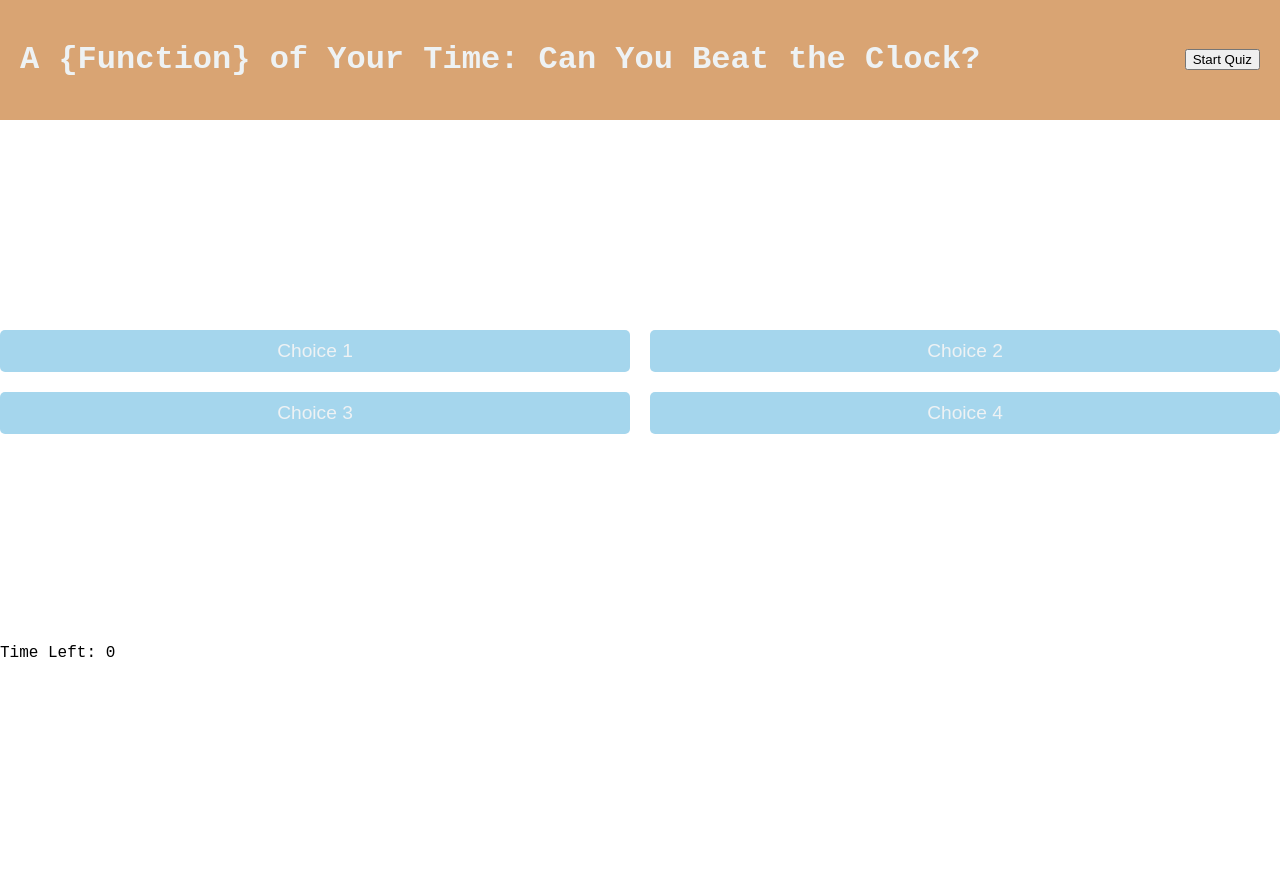
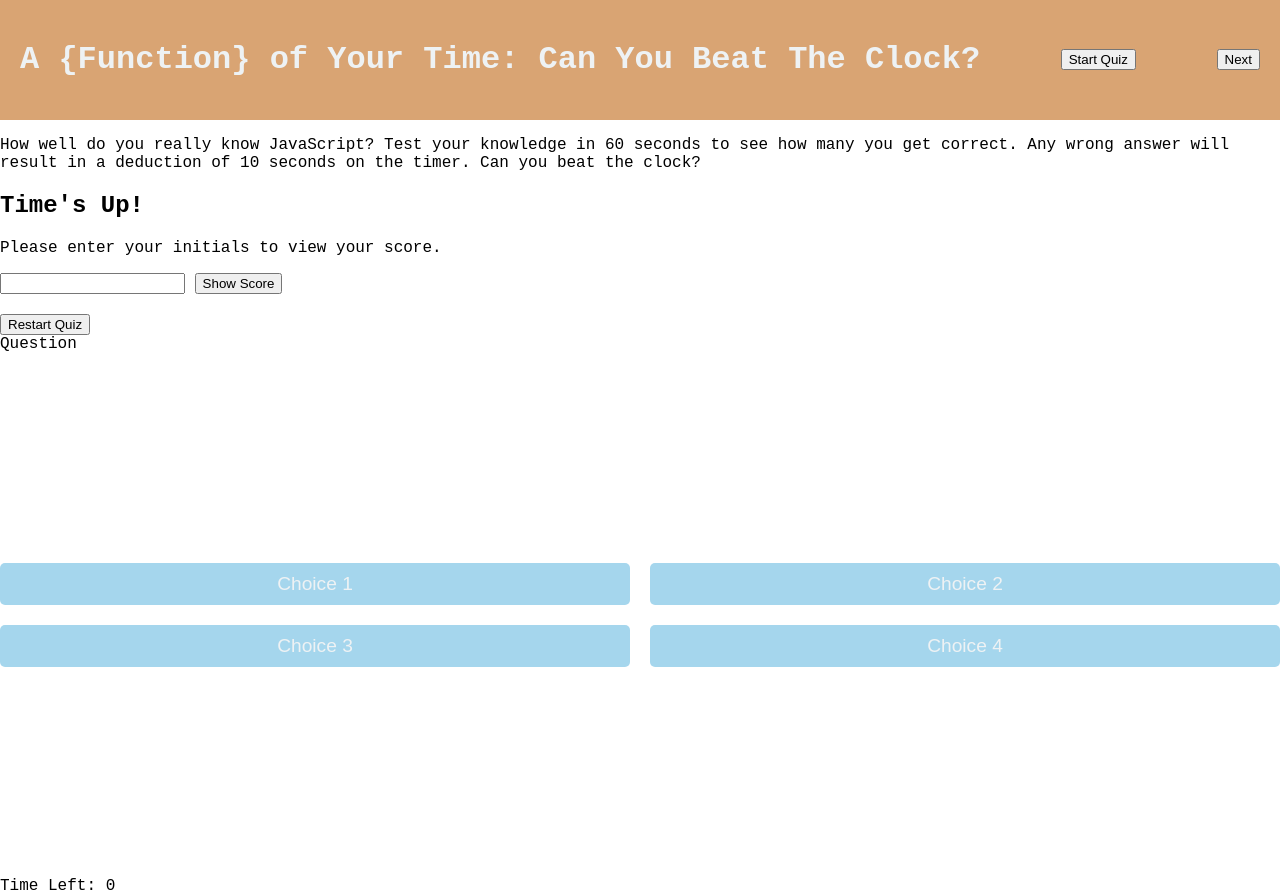
Before and after one commit to ima2132/Code-Quiz, a plain HTML site: page index.html in a window 1280 px wide. Before the commit the page ends 800 px from the top, so only its background shows below. Drawn offline with Linux system fonts and the light colour scheme.

Commit message:
added to index.html; was missing a lot of class ids which was probably causing the issues in script.js

```diff
--- a/assets/script.js
+++ b/assets/script.js
@@ -95,17 +95,15 @@ function startQuiz() {
 // added function to show question and answer choices
 
 function showQuestion(question) {
-  // console.log(questionContainer);
-  // questionContainer.innerHTML = question.question;
   console.log(questions);
 
-  // resetState();
+  resetState();
   questionElement.textContent = questions[currentQuestion].question;
-    questions[currentQuestion].choices.forEach(function(choice, i) {
+  questions[currentQuestion].choices.forEach(function (choice, i) {
     var button = document.createElement("button");
     button.classList.add("btn");
     button.textContent = choice;
-      button.addEventListener("click", function() {
+    button.addEventListener("click", function () {
       if (choice === questions[currentQuestion].answer) {
         score++;
       } else {
@@ -120,13 +118,7 @@ function showQuestion(question) {
     });
     answerButtons.appendChild(button);
   });
-  }
-
-  // added function to reset answer choices
-function resetState() {
-    while (answerButtons.firstChild) {
-      answerButtons.removeChild(answerButtons.firstChild);
-    }
+  var answerButtons = document.getElementById("answer-buttons");
 }
 
   // added function to end quiz
--- a/assets/style.css
+++ b/assets/style.css
@@ -40,3 +40,5 @@ body {
     align-items: center;
     text-align: center;
   }
+
+  .h2
--- a/index.html
+++ b/index.html
@@ -3,32 +3,55 @@
 <head>
     <meta charset="UTF-8">
     <meta name="viewport" content="width=device-width, initial-scale=1.0">
-    <title>A {Function} of Your Time: Can You Beat the Clock?</title>
+    <title>A {Function} of Your Time: Can You Beat The Clock?</title>
     <link rel="stylesheet" href="./assets/style.css">
 </head>
 <body>
 
 <!------------------------header section --------------------------------->
     <header>
-        <h1>A {Function} of Your Time: Can You Beat the Clock?</h1>
+        <h1>A {Function} of Your Time: Can You Beat The Clock?</h1>
         <button id="start-btn">Start Quiz</button>
+        <button id="next-btn" class="hide">Next</button>
     </header>
-<!----------------------main question/button/timer section---------------------------------------->
+
+ <!----------------------main prompt section---------------------------------------->
 <main>
+    <section>
+        <div class="container">
+            <p id="prompt"> How well do you really know JavaScript? Test your knowledge in 60 seconds to see how many you get correct. Any wrong answer will result in a deduction of 10 seconds on the timer. Can you beat the clock?</p>
+        </div>
+    </section>
+
+    <section>
+        <div id="score" class="hide">
+            <h2>Time's Up!</h2>
+            <p> Please enter your initials to view your score.</p>
+            <input type="text" id="initial" name="name">
+            <button id="show-score">Show Score</button>
+            <div id="final" class="hide">
+                <h2 id="scores"></h2>
+                <button id="restart">Restart Quiz</button>
+            </div>
+        </div>
+
+<!--------------------questions ------------------------->
         <div id="question-container" class="hide">
-        <div id="question"></div>
-        <div id="choice-buttons" class="btn-grid">
+            <div id="question">Question</div>
+            <div id="answer-buttons" class="btn-grid">
                 <button class="btn">Choice 1</button>
                 <button class="btn">Choice 2</button>
                 <button class="btn">Choice 3</button>
                 <button class="btn">Choice 4</button>
             </div>
+            <p id="result"></p>
         </div>
-    <div id="feedback" class="hide"></div>
+    </section>
+</main>
+
+<!--------------------------------timer--------------------------------->
     <div id="timer">Time Left: <span id="time">0</span></div>
-    </main>
-<!-------------------------------------------------------------------------->
+</body>
 
 <script src="./assets/script.js"></script>
-</body>
 </html>
```
Lines whose indentation alone changed are shown as unchanged.
